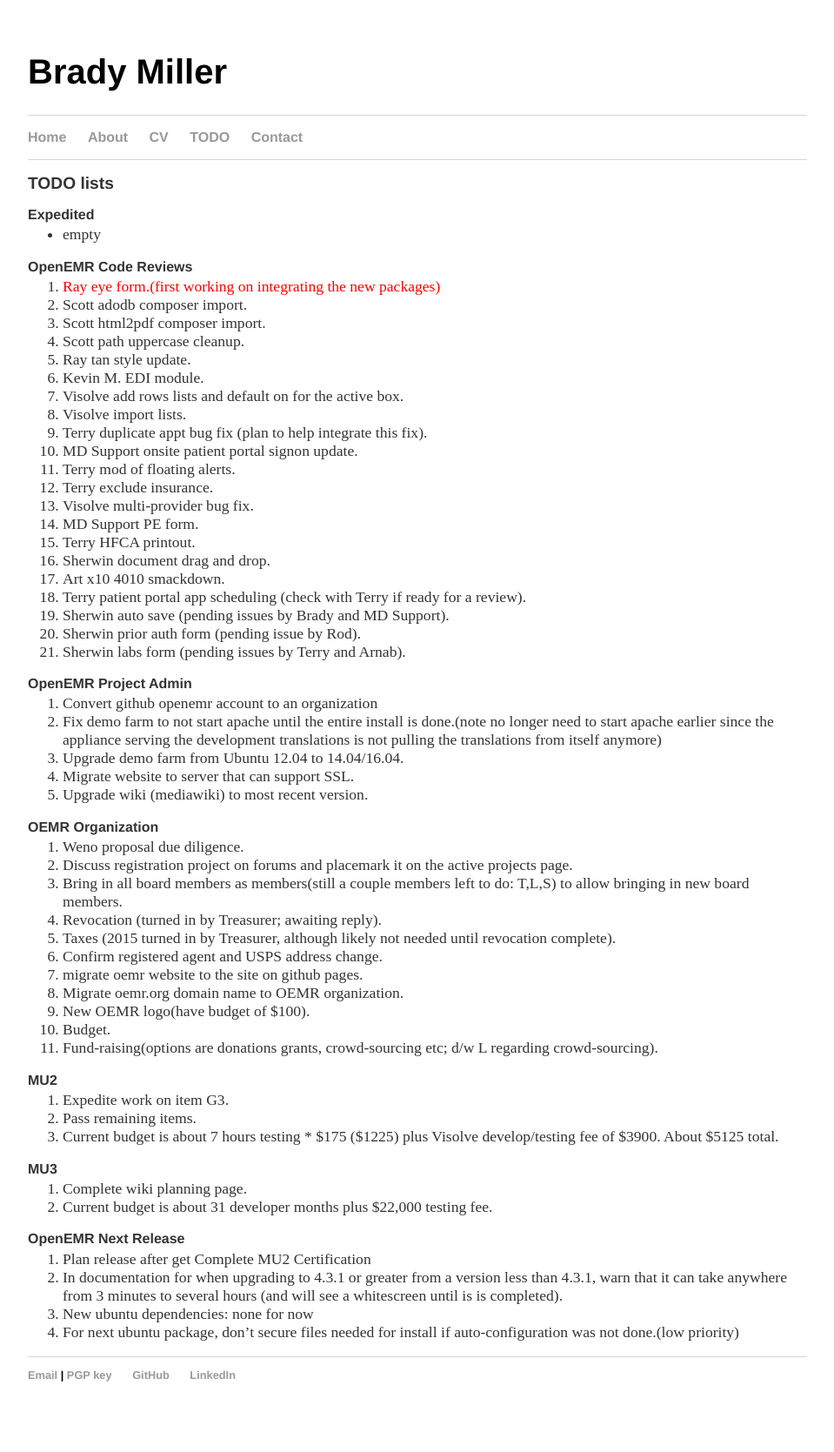
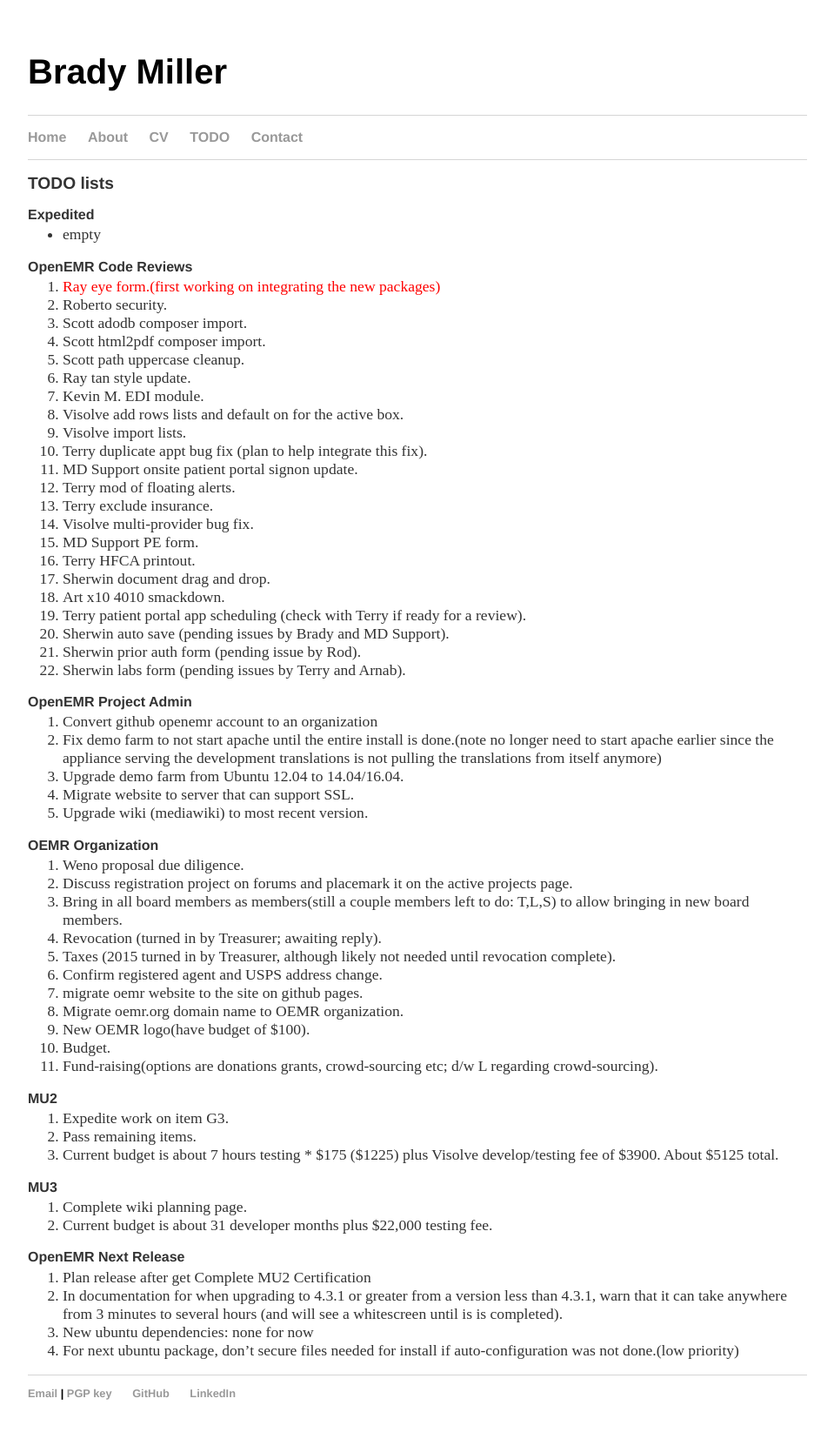
Before and after one commit to bradymiller/bradymiller.github.io, a Jekyll site: the page built from todo/index.md, in a window 1280 px wide. Shown: the whole page at 87% size, without its empty margins (160-1119 px from the left). Built offline with Jekyll 4.4.1, drawn with Linux system fonts in a browser that asks for light colours; before the commit the page ends 1648 px from its top, so only the background shows below that.

Commit message:
Update todo list

```diff
--- a/todo/index.md
+++ b/todo/index.md
@@ -8,6 +8,7 @@
 
 ### OpenEMR Code Reviews
 1. <span style="color: red">Ray eye form.(first working on integrating the new packages)</span>
+1. Roberto security.
 1. Scott adodb composer import.
 1. Scott html2pdf composer import.
 1. Scott path uppercase cleanup.
```
